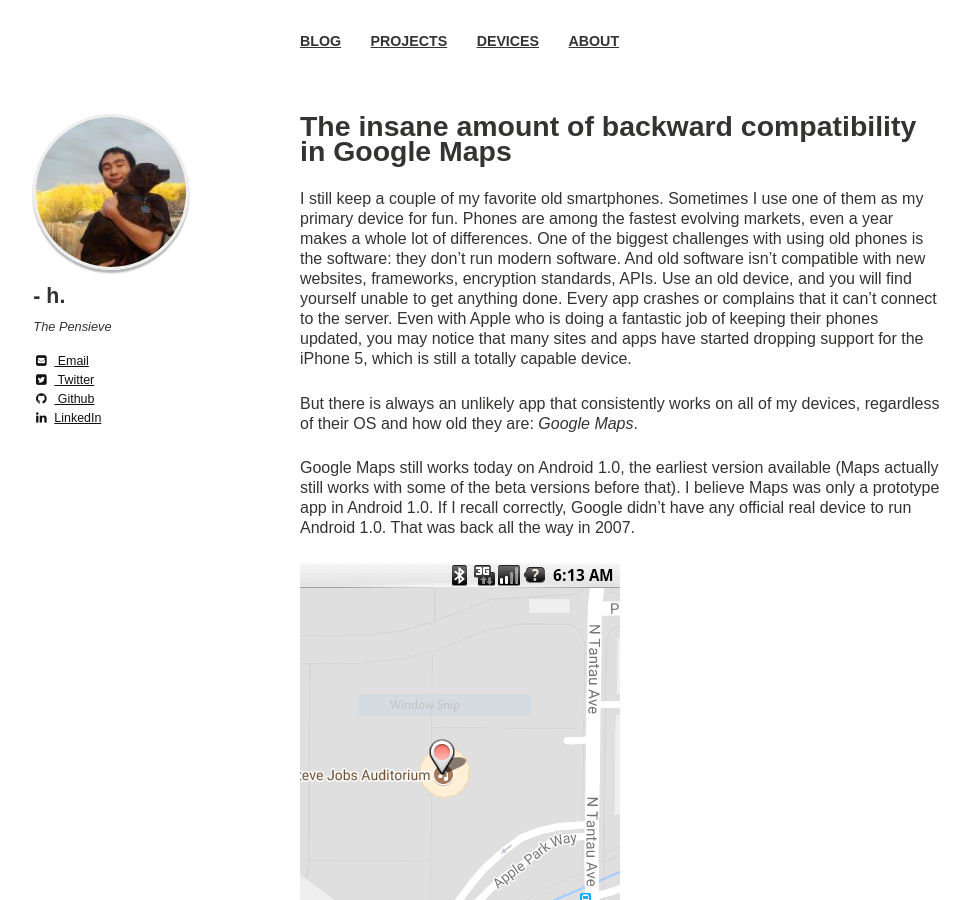
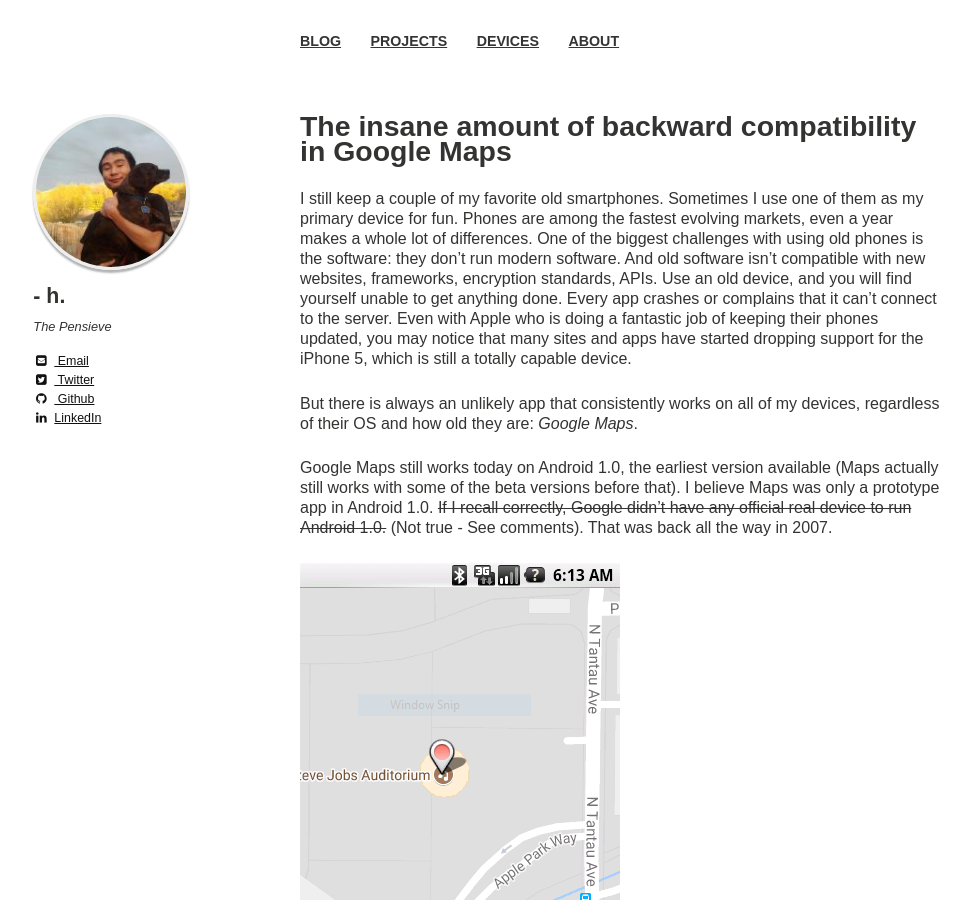
Before and after one commit to htruong/htruong.github.io, a Jekyll site: the page built from _posts/2018-02-09-google-maps-insane-backward-compatibility.markdown, in a window 1280 px wide and 900 px high. Shown: the whole window, without its empty margins (20-990 px from the left). Built offline with Jekyll 4.4.1, drawn with Linux system fonts in a browser that asks for light colours; nearby versions of some CDN libraries; comment, search, counter and statistics services are not loaded.

Commit message:
[blog] edit out the fake news

```diff
--- a/_posts/2018-02-09-google-maps-insane-backward-compatibility.markdown
+++ b/_posts/2018-02-09-google-maps-insane-backward-compatibility.markdown
@@ -7,7 +7,7 @@
 
 But there is always an unlikely app that consistently works on all of my devices, regardless of their OS and how old they are: *Google Maps*.
 
-Google Maps still works today on Android 1.0, the earliest version available (Maps actually still works with some of the beta versions before that). I believe Maps was only a prototype app in Android 1.0. If I recall correctly, Google didn't have any official real device to run Android 1.0. That was back all the way in 2007.
+Google Maps still works today on Android 1.0, the earliest version available (Maps actually still works with some of the beta versions before that). I believe Maps was only a prototype app in Android 1.0. ~~If I recall correctly, Google didn't have any official real device to run Android 1.0.~~ (Not true - See comments). That was back all the way in 2007.
 
 ![Google Maps Android 1.0](/assets/posts-images/gmaps/android10.png) ![Google Maps Android 1.0](/assets/posts-images/gmaps/android11.png)
 
```
